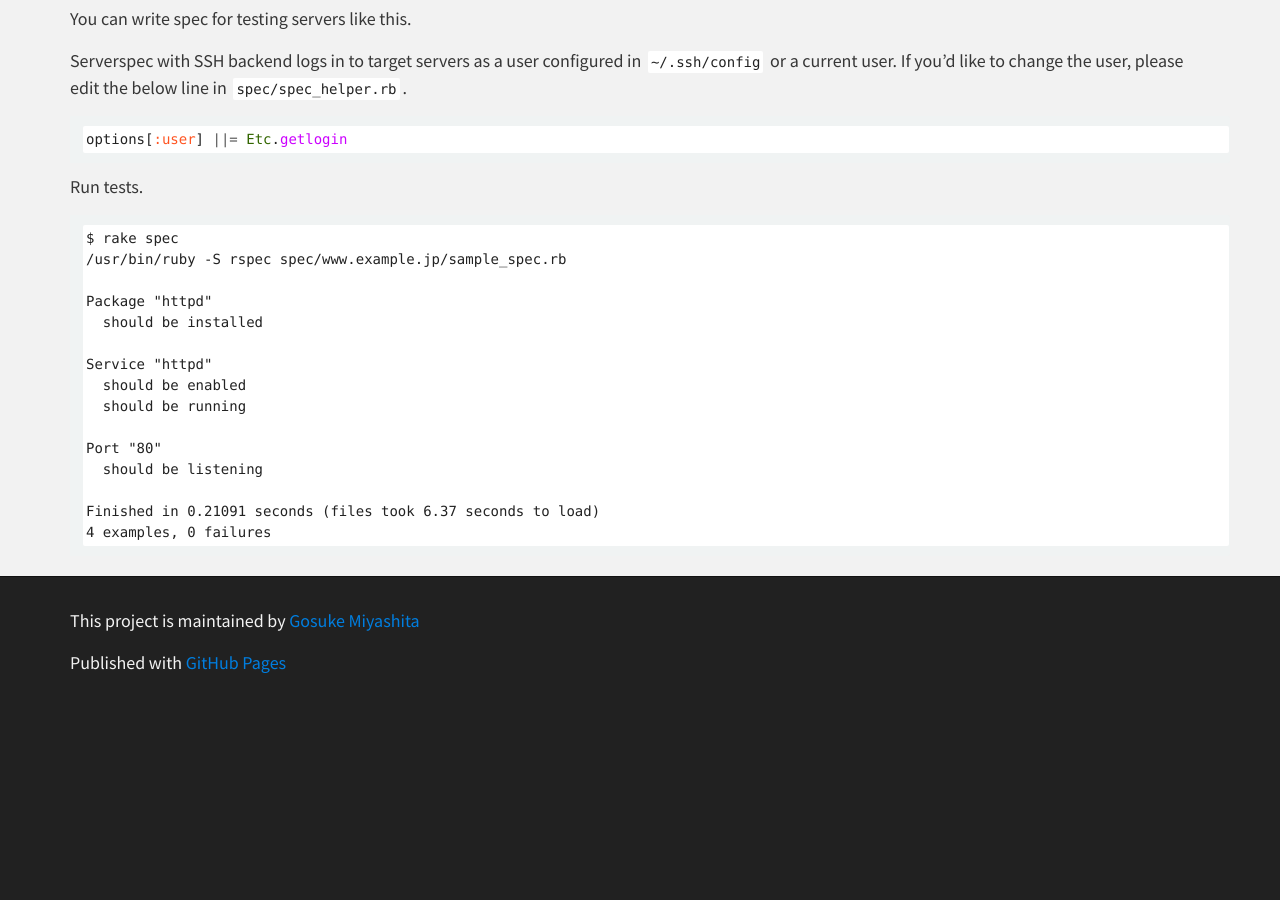
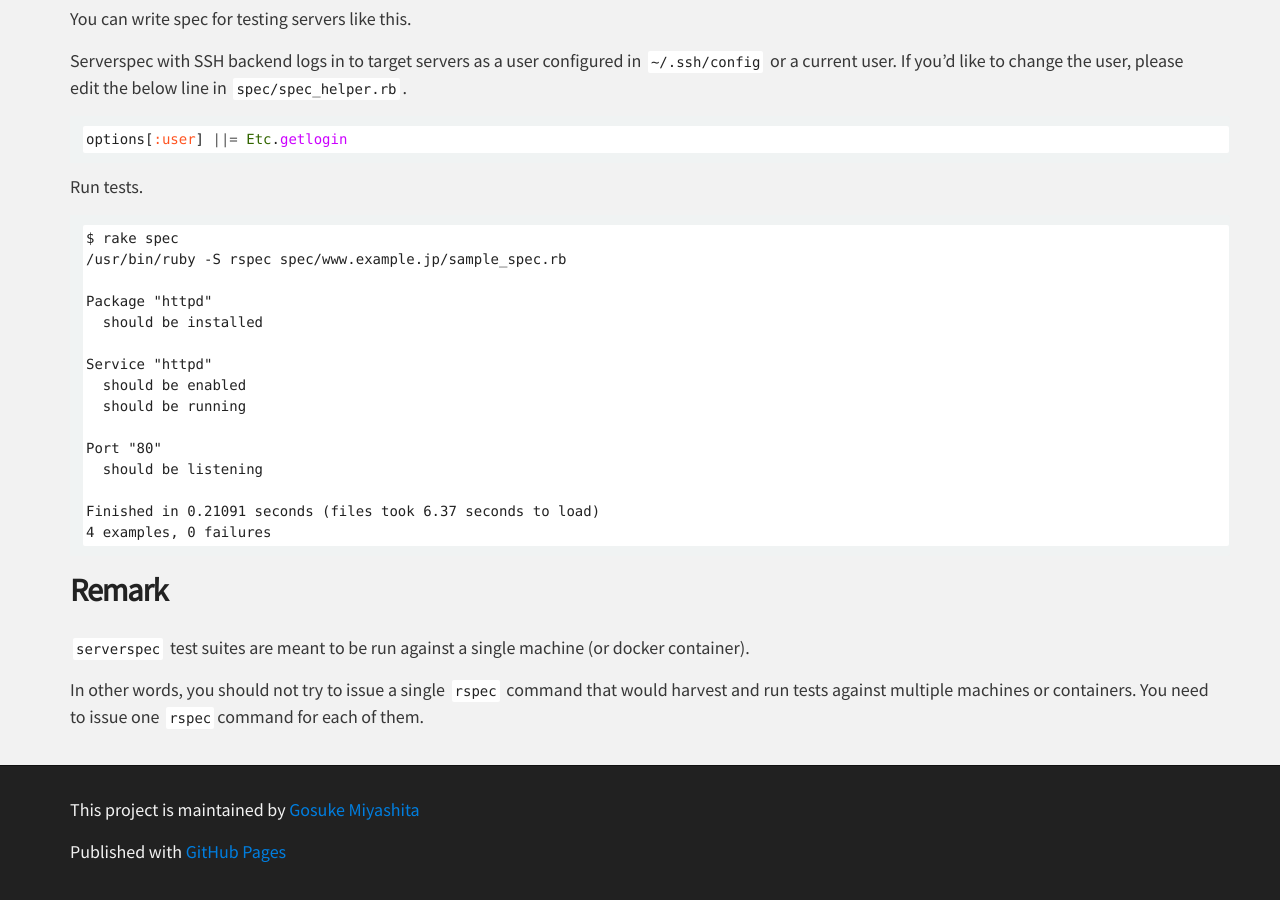
Before and after one commit to serverspec/serverspec.github.io, a Jekyll site: the page built from index.md, in a window 1280 px wide and 900 px high, scrolled down 2335 px. Built offline with Jekyll 4.4.1, drawn with Linux system fonts in a browser that asks for light colours; Markdown is read by kramdown in place of the engine named in the settings; before the commit the page ends 3046 px from its top, so only the background shows below that.

Commit message:
Add remark about one run per machine or container

````diff
--- a/index.md
+++ b/index.md
@@ -121,3 +121,9 @@ Port "80"
 Finished in 0.21091 seconds (files took 6.37 seconds to load)
 4 examples, 0 failures
 ```
+
+## Remark
+
+`serverspec` test suites are meant to be run against a single machine (or docker container).
+
+In other words, you should not try to issue a single `rspec` command that would harvest and run tests against multiple machines or containers. You need to issue one `rspec`command for each of them.
````
